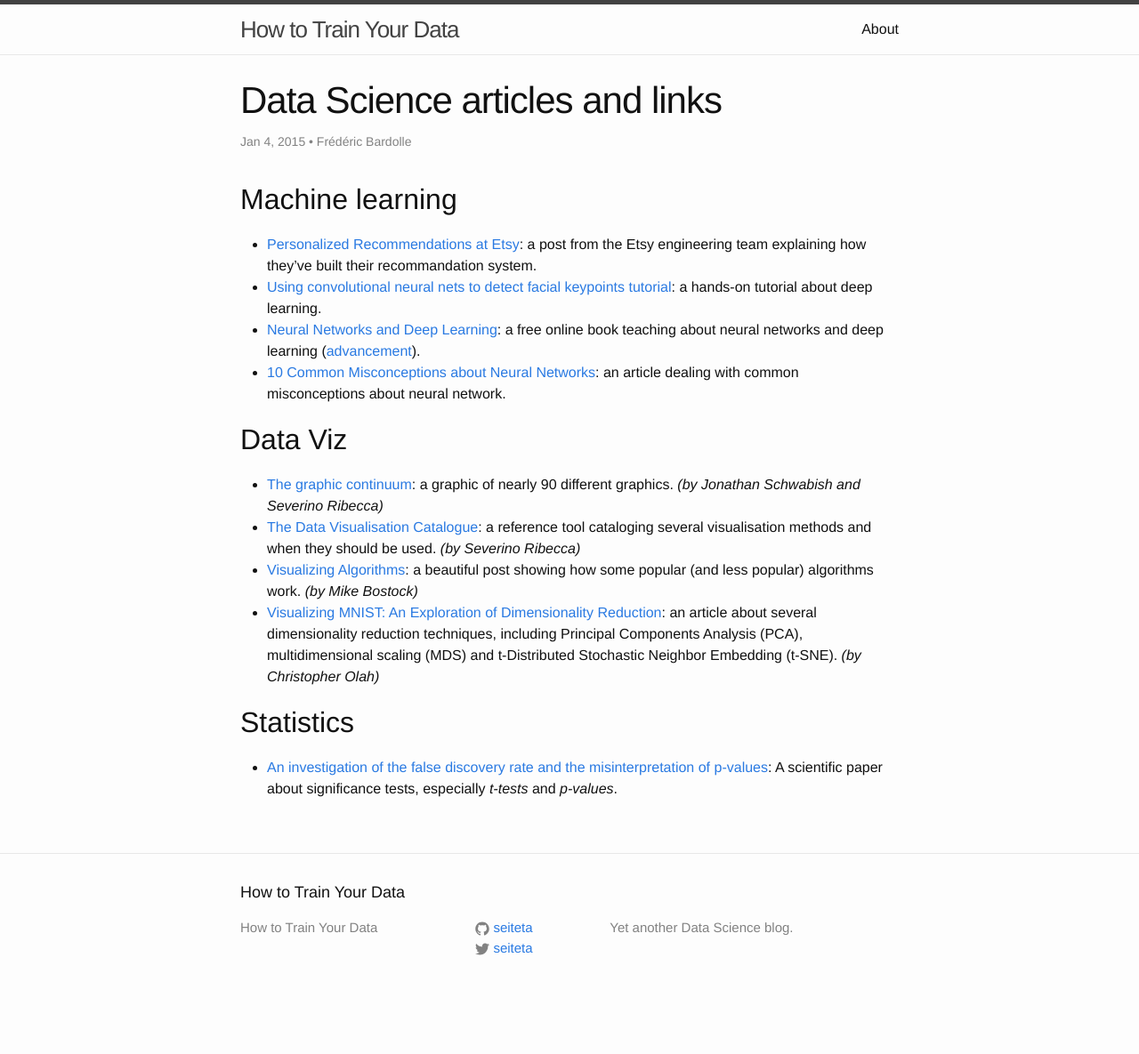
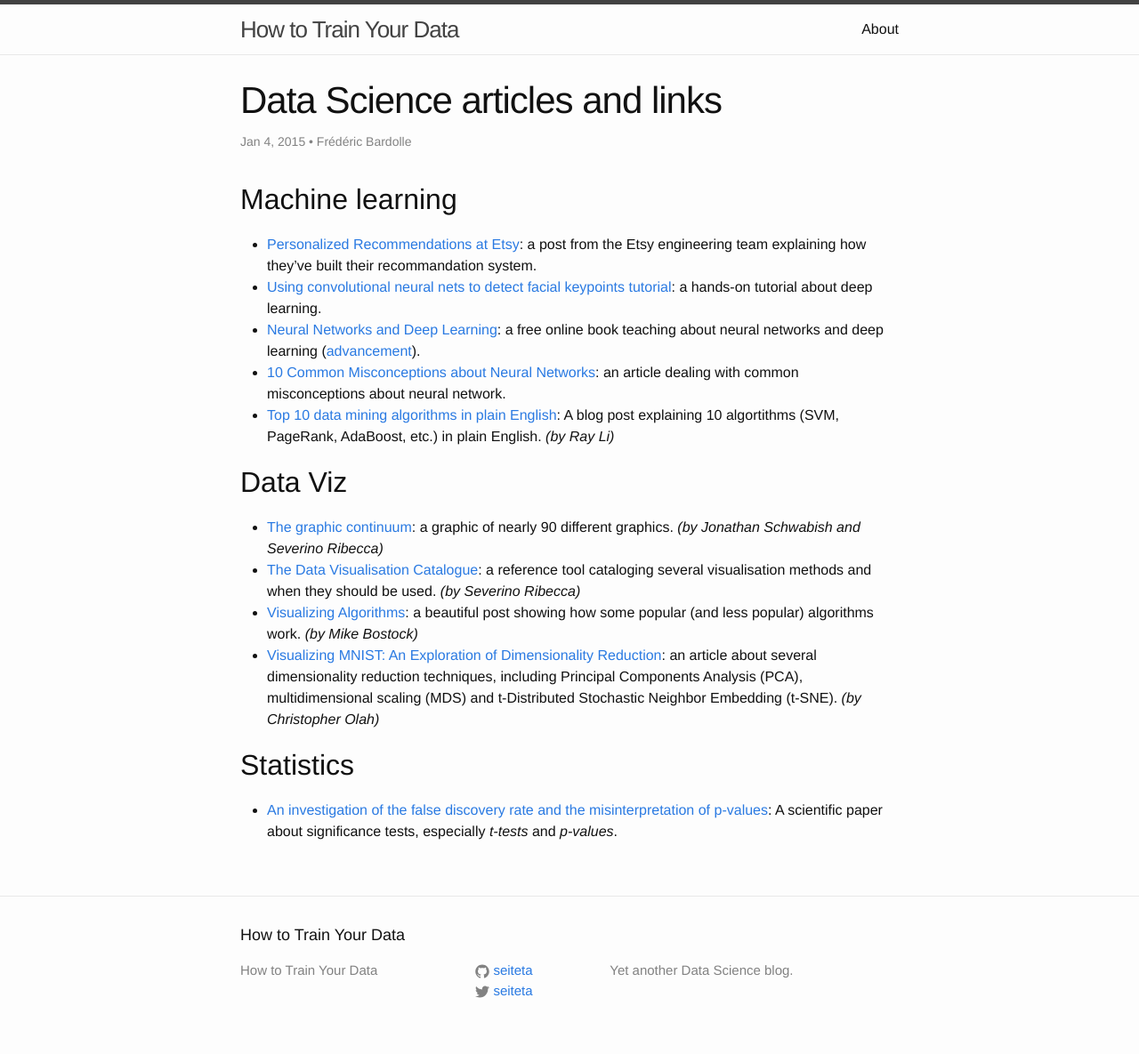
Before and after one commit to seiteta/seiteta.github.io_old, a Jekyll site: the page built from _posts/2015-01-04-articles.md, in a window 1280 px wide. Shown: the whole page at 89% size. Built offline with Jekyll 4.4.1, drawn with Linux system fonts in a browser that asks for light colours; before the commit the page ends 1137 px from its top, so only the background shows below that.

Commit message:
Add the post from Ray Li

```diff
--- a/_posts/2015-01-04-articles.md
+++ b/_posts/2015-01-04-articles.md
@@ -12,6 +12,7 @@ author: Frédéric Bardolle
 * [Using convolutional neural nets to detect facial keypoints tutorial](http://danielnouri.org/notes/2014/12/17/using-convolutional-neural-nets-to-detect-facial-keypoints-tutorial/): a hands-on tutorial about deep learning.
 * [Neural Networks and Deep Learning](http://neuralnetworksanddeeplearning.com/): a free online book teaching about neural networks and deep learning ([advancement](http://neuralnetworksanddeeplearning.com/chap1.html#implementing_our_network_to_classify_digits)).
 * [10 Common Misconceptions about Neural Networks](http://www.stuartreid.co.za/misconceptions-about-neural-networks/): an article dealing with common misconceptions about neural network.
+* [Top 10 data mining algorithms in plain English](http://rayli.net/blog/data/top-10-data-mining-algorithms-in-plain-english/): A blog post explaining 10 algortithms (SVM, PageRank, AdaBoost, etc.) in plain English. *(by Ray Li)*
 
 
 ## Data Viz
```
